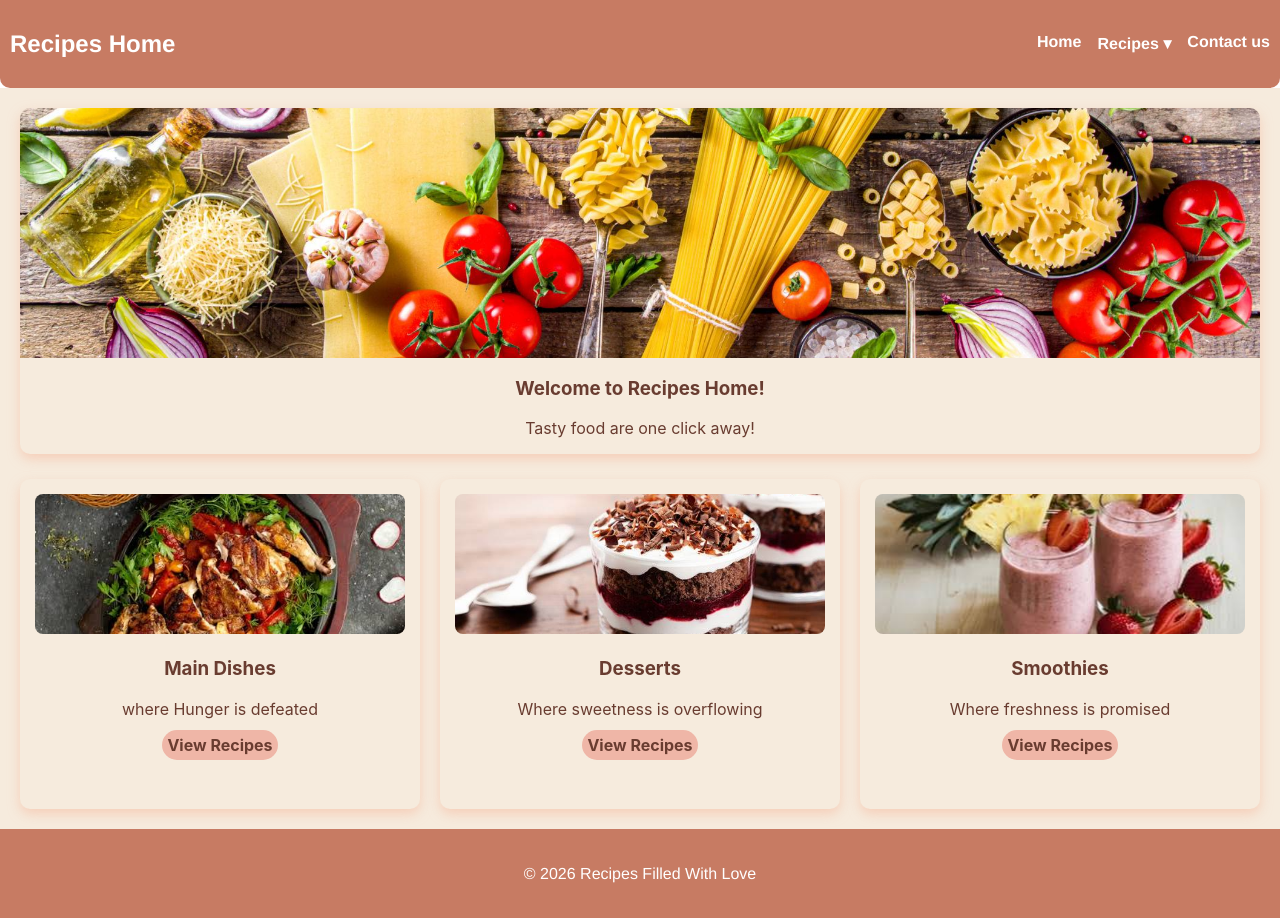
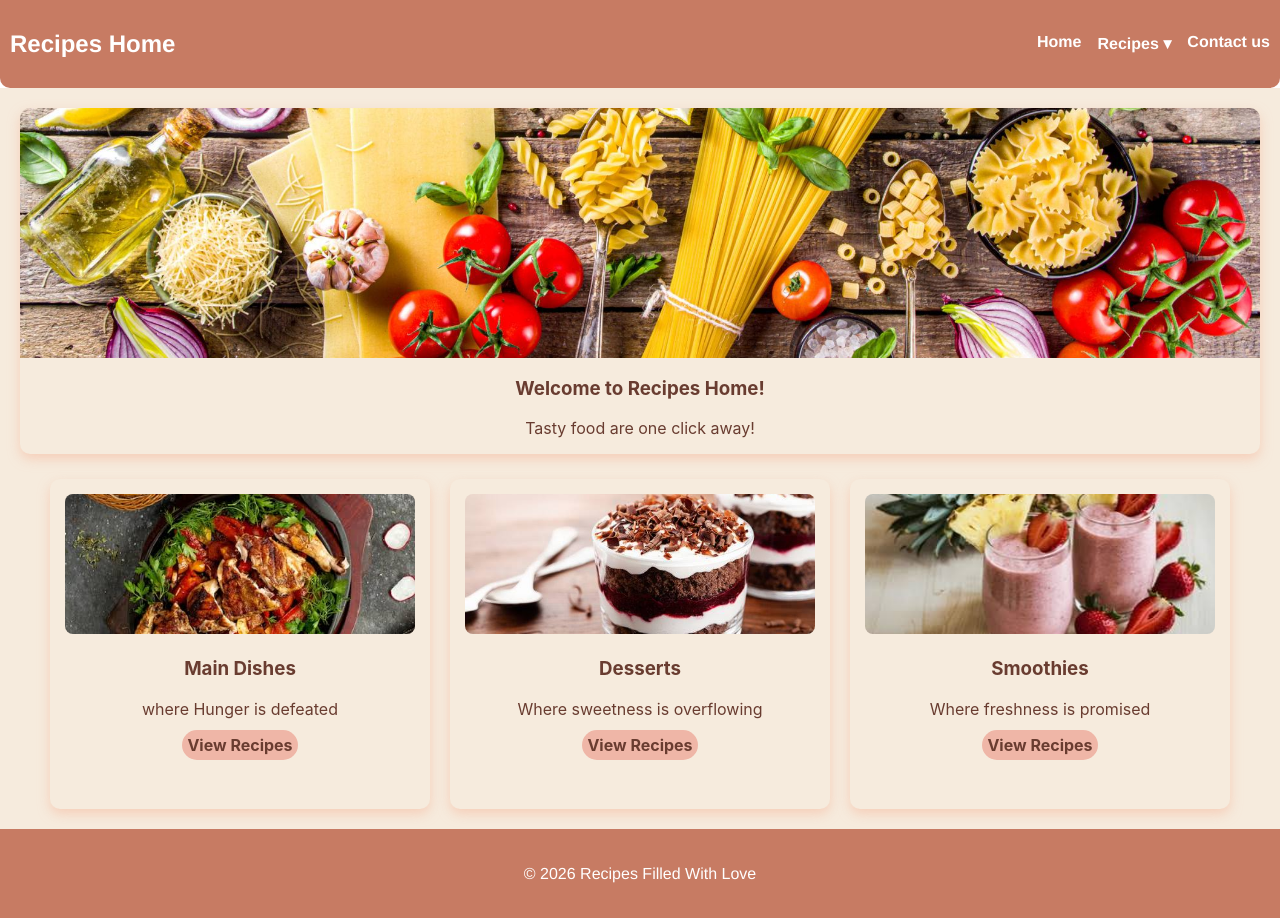
Before and after one commit to fatima6120/Recipie_Home, a React (Create React App) app: page / in a window 1280 px wide. Built offline with nearby package versions, Linux system fonts and the light colour scheme.

Commit message:
fixing cards

```diff
--- a/src/style/Card.css
+++ b/src/style/Card.css
@@ -41,3 +41,9 @@
     min-height: 300px;
   }
 }
+
+.categories-cards {
+  padding-left: 30px;
+  padding-right: 30px;
+  box-sizing: border-box;
+}
```
